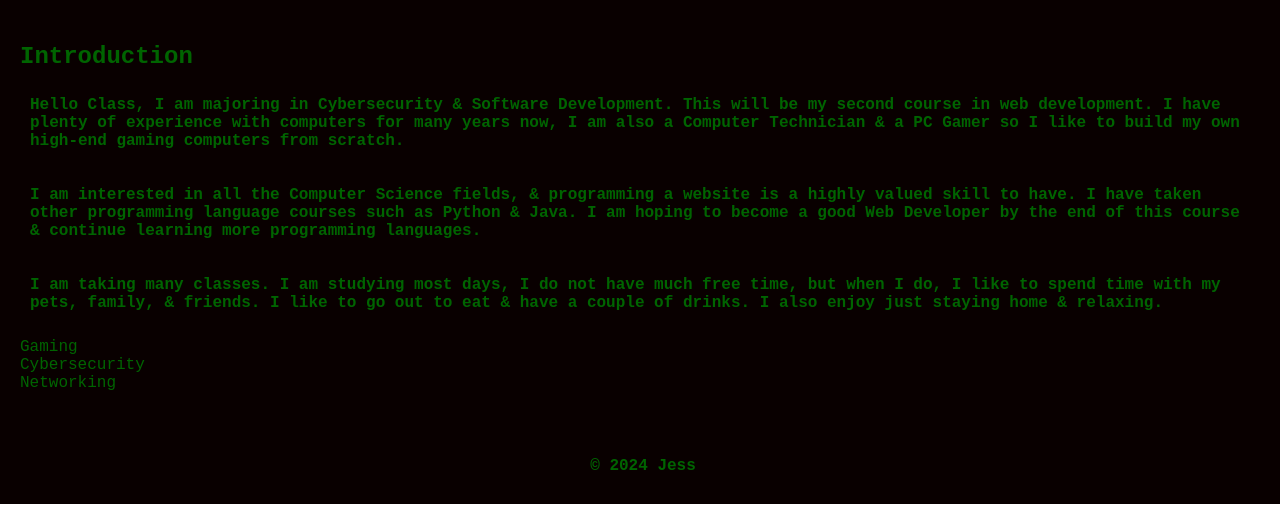
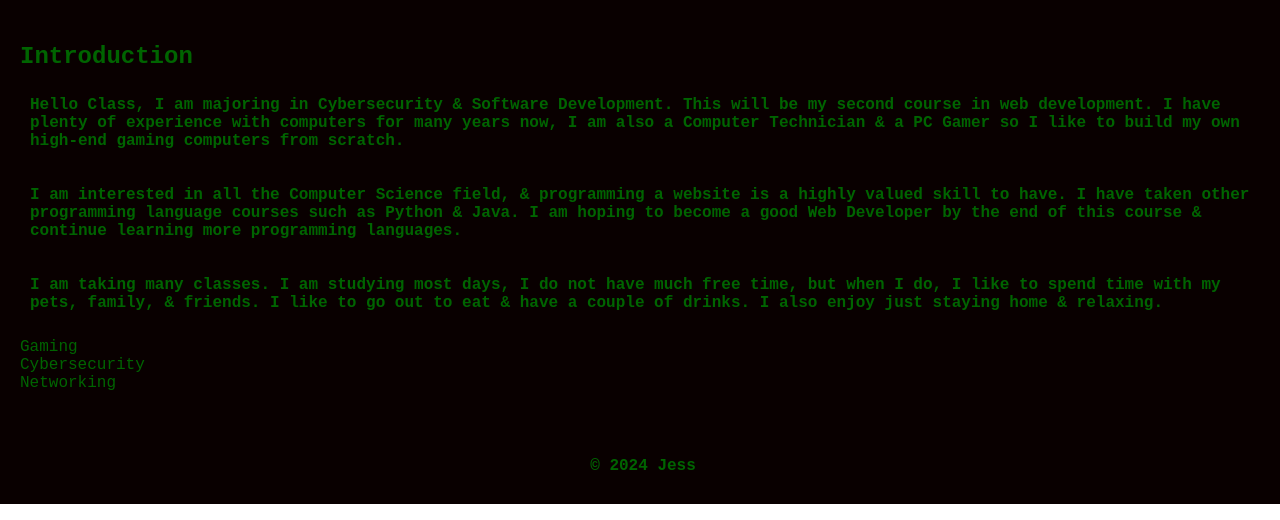
Before and after one commit to cyborgjess/webd168-lesson01, a plain HTML site: page index.html in a window 1280 px wide. Shown: the part 280-800 px from the top of the page. Drawn offline with Linux system fonts and the light colour scheme.

Commit message:
Update index.html

```diff
--- a/index.html
+++ b/index.html
@@ -20,7 +20,7 @@
 
     </p>
     <p>
-        I am interested in all the Computer Science fields, & programming a website is a highly valued skill to have. I have taken other programming language courses such as Python & Java. I am hoping to become a good Web Developer by the end of this course & continue learning more programming languages.
+        I am interested in all the Computer Science field, & programming a website is a highly valued skill to have. I have taken other programming language courses such as Python & Java. I am hoping to become a good Web Developer by the end of this course & continue learning more programming languages.
 
     </p>
     <p>
```
